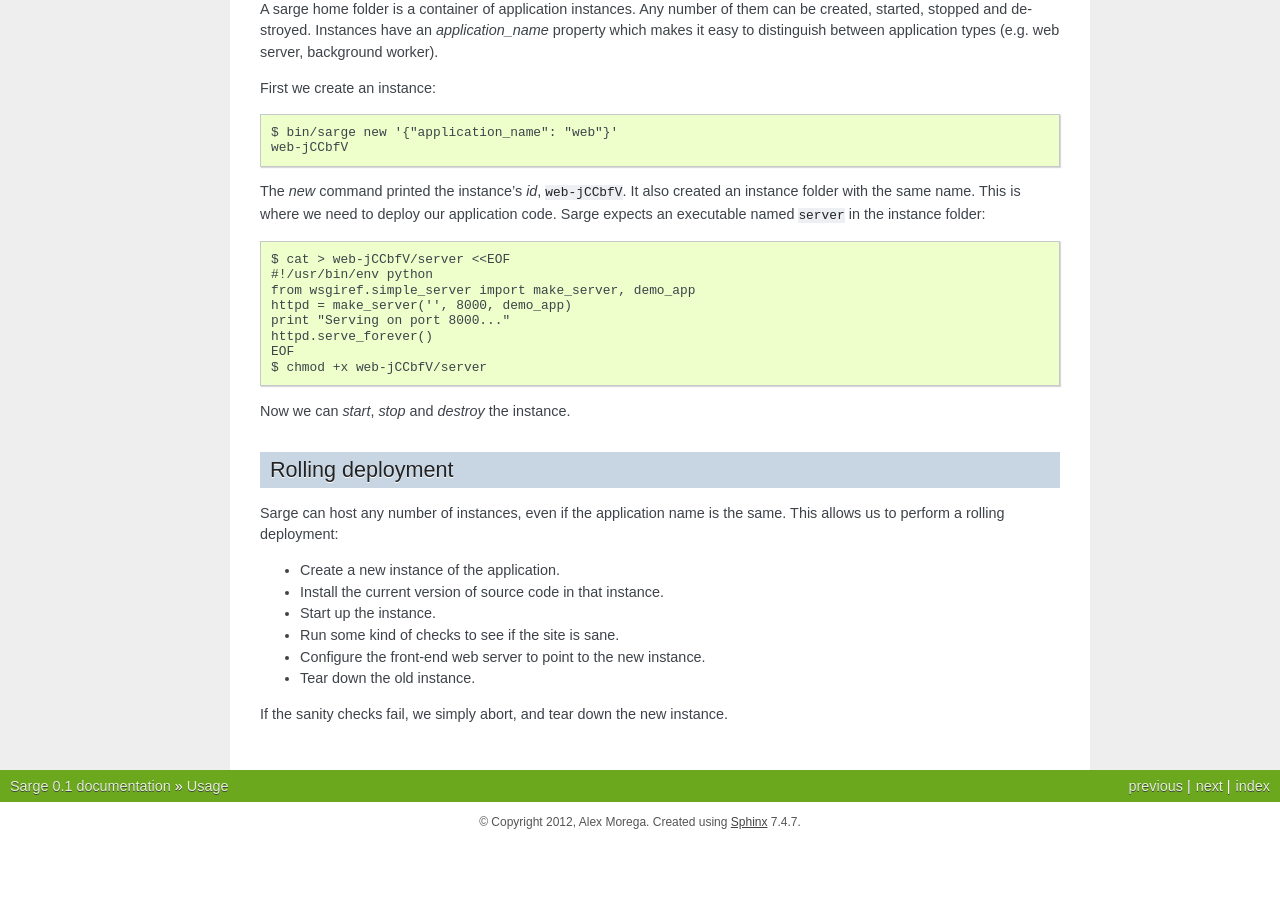
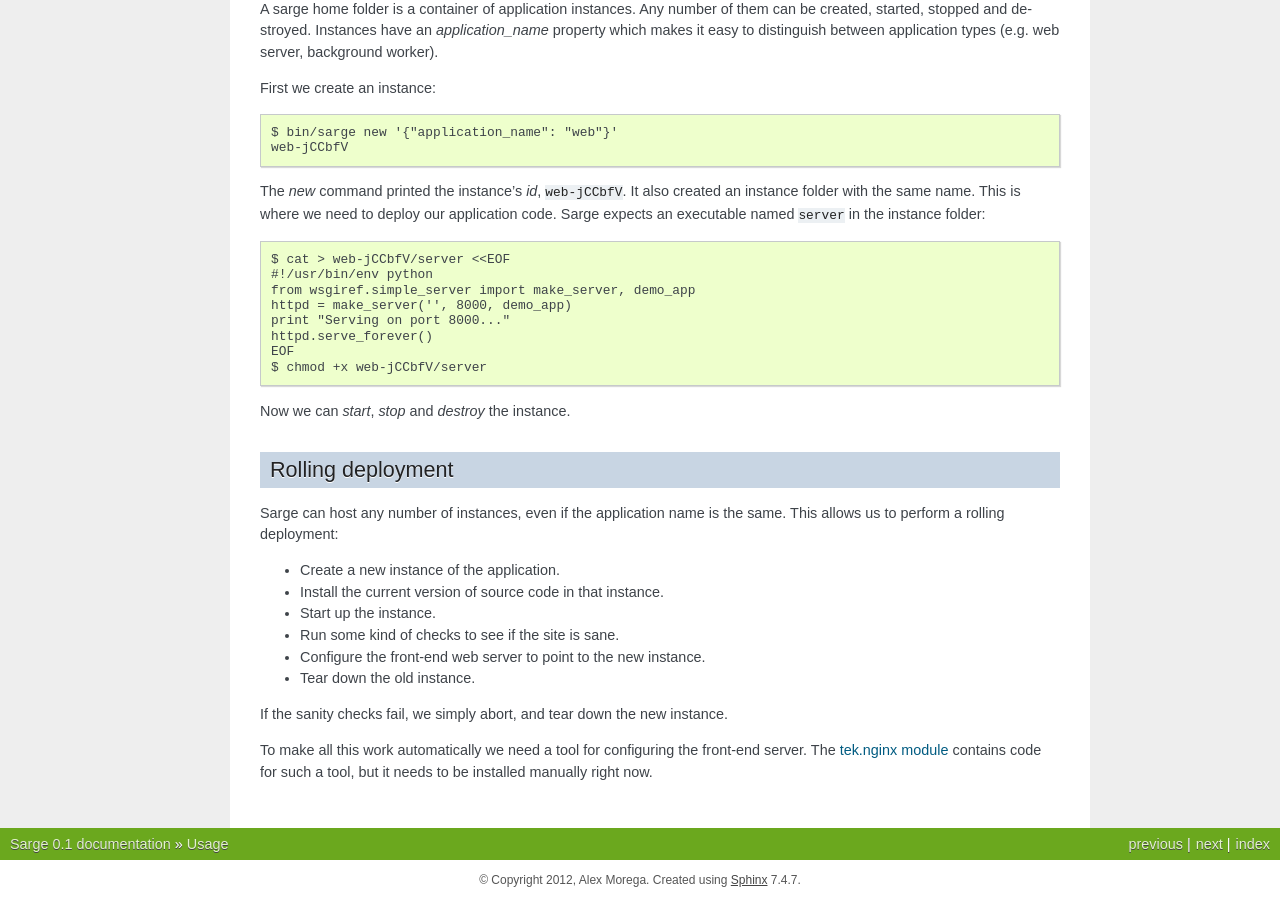
Before and after one commit to mgax/airship, a Sphinx documentation site: the page built from docs/usage.rst, in a window 1280 px wide and 900 px high, scrolled down 898 px. Built offline with Sphinx 7.4.7, drawn with Linux system fonts in a browser that asks for light colours; before the commit the page ends 1740 px from its top, so only the background shows below that.

Commit message:
link to tek/nginx.py

```diff
--- a/docs/usage.rst
+++ b/docs/usage.rst
@@ -91,3 +91,9 @@ the same. This allows us to perform a rolling deployment:
 
 If the sanity checks fail, we simply abort, and tear down the new
 instance.
+
+To make all this work automatically we need a tool for configuring the
+front-end server. The `tek.nginx module`_ contains code for such a tool,
+but it needs to be installed manually right now.
+
+.. _tek.nginx module: https://github.com/mgax/sarge/blob/master/tek/nginx.py
```
